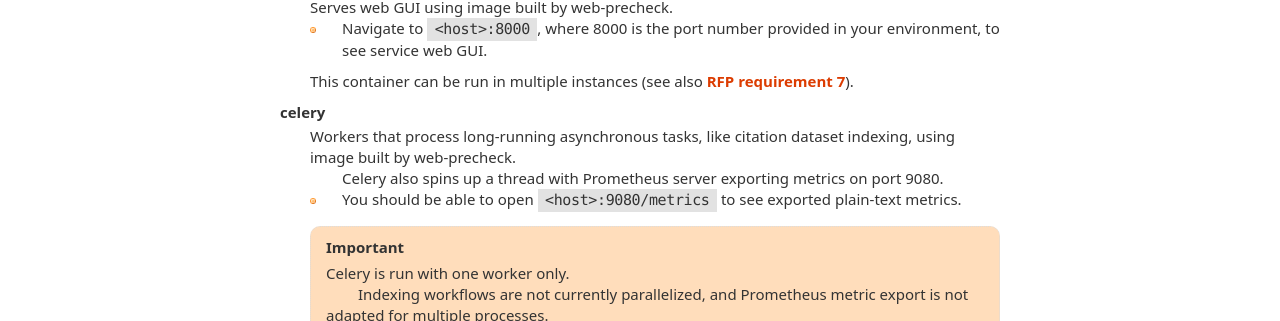
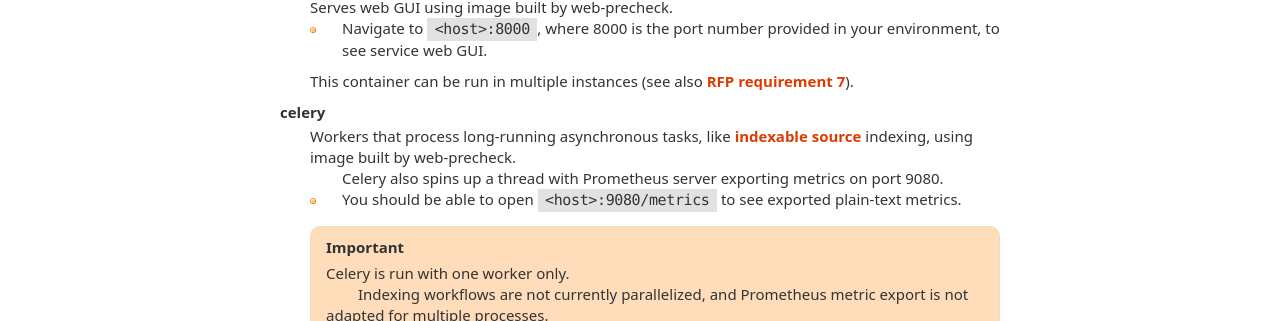
Before and after one commit to ietf-tools/bibxml-service, a Sphinx documentation site: the page built from docs/ref/containers.rst, in a window 1280 px wide. Shown: the part 575-896 px from the top of the page. Built offline with Sphinx 7.4.7, drawn with Linux system fonts in a browser that asks for light colours; pages that are not in the unit, such as notebooks, are missing from menus.

Commit message:
docs: phrasing

```diff
--- a/docs/ref/containers.rst
+++ b/docs/ref/containers.rst
@@ -38,7 +38,8 @@ Defined in ``docker-compose.yml`` (see :github:`docker-compose.yml`).
 
 **celery**
     Workers that process long-running asynchronous tasks,
-    like citation dataset indexing, using image built by web-precheck.
+    like :term:`indexable source` indexing, using image
+    built by web-precheck.
 
     Celery also spins up a thread
     with Prometheus server exporting metrics on port 9080.
--- a/docs/ref/glossary.rst
+++ b/docs/ref/glossary.rst
@@ -13,7 +13,7 @@ Glossary
 
    citation
        In BibXML service codebase and documentation,
-       sometimes mistakenly used as a synonym for :term:`bibliographic item`.
+       sometimes not quite correctly used as a synonym for :term:`bibliographic item`.
 
    docid
    document identifier
```
Also changed, not shown: docs/ref/modules/management.rst (+9 -3 lines).
